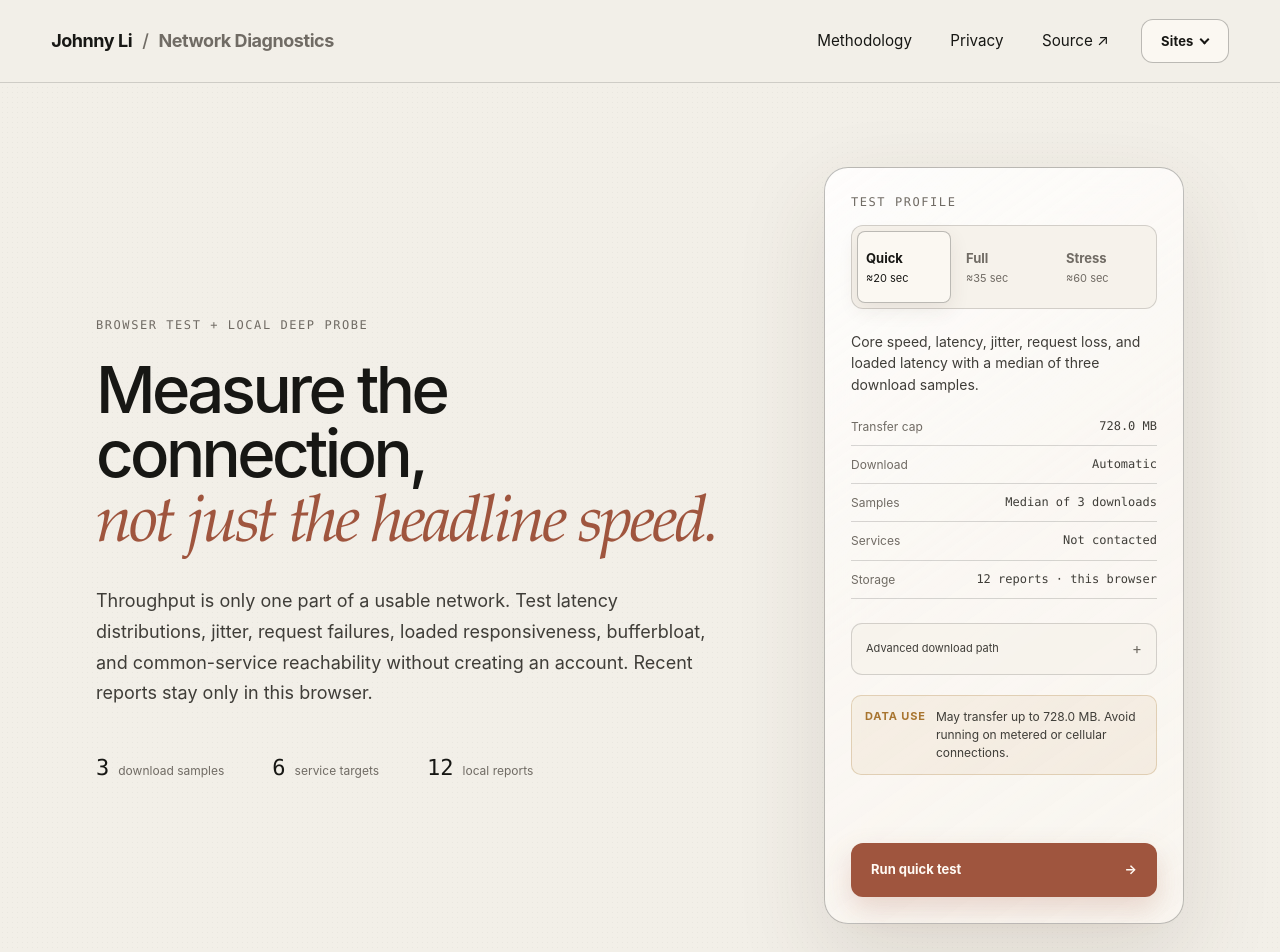
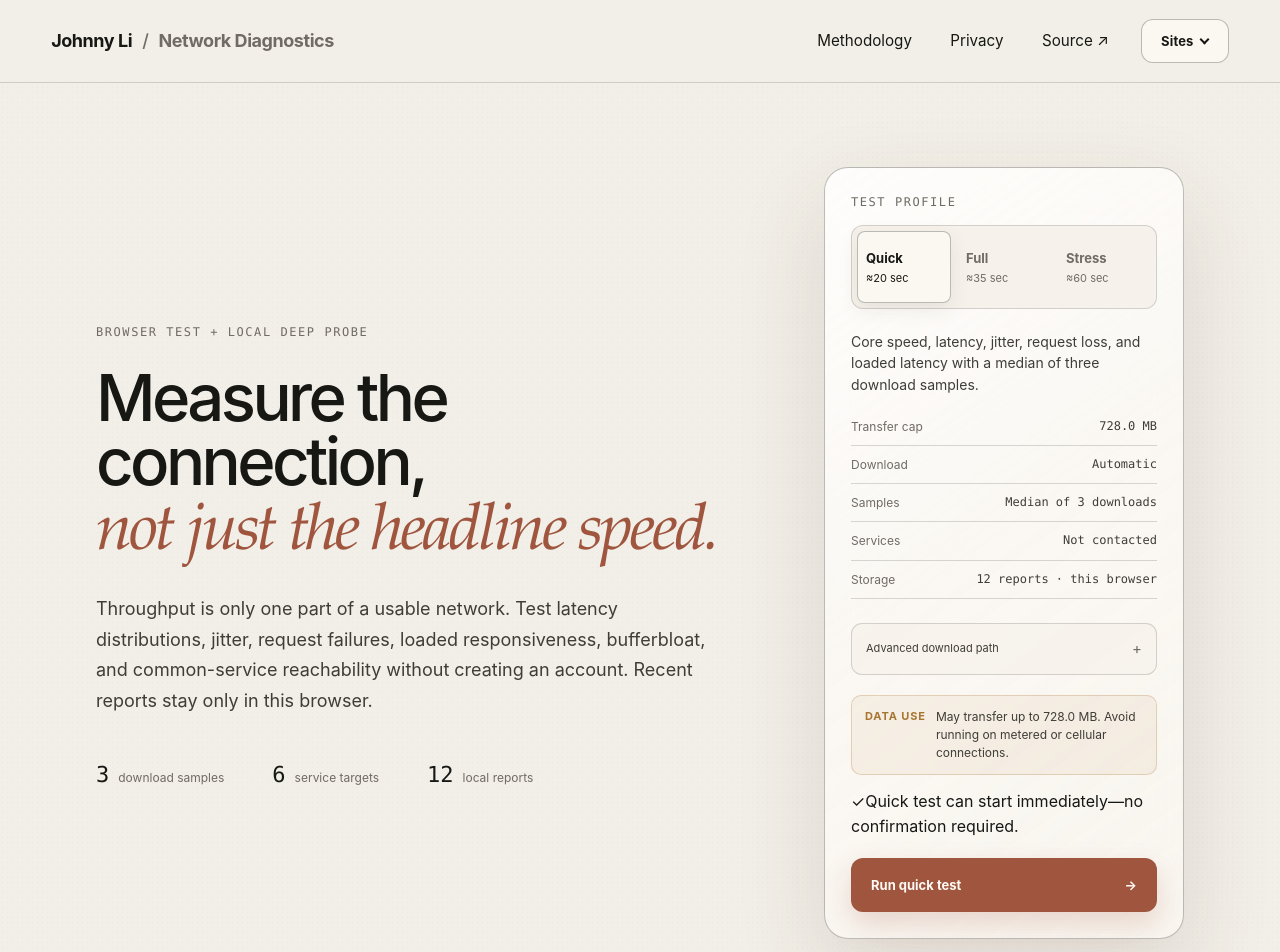
Before and after one commit to JohnnyZLi/Network-Diagnostics-Suite, a React (Vite) app: page / in a window 1280 px wide. Shown: the top 952 px of the page. Built offline with nearby package versions, Linux system fonts and the light colour scheme.

Commit message:
Replace empty confirmation slot with status

```diff
--- a/src/components/TestControls.tsx
+++ b/src/components/TestControls.tsx
@@ -96,15 +96,18 @@ export function TestControls({
         </div>
       </details>
 
-      {!running && (
-        <div className={`data-use-note data-use-note--${mode}`}>
-          <strong>Data use</strong>
-          <span>May transfer up to {formatBytes(transferCap)}. Avoid running on metered or cellular connections.</span>
-        </div>
-      )}
+      <div className={`data-use-note data-use-note--${mode}`}>
+        <strong>Data use</strong>
+        <span>May transfer up to {formatBytes(transferCap)}. Avoid running on metered or cellular connections.</span>
+      </div>
 
       <div className="data-confirmation-slot">
-        {requiresConfirmation && !running && (
+        {running ? (
+          <p className="data-confirmation-status">
+            <span className="data-confirmation-status__mark" aria-hidden="true">•</span>
+            <span>Test in progress. You can stop it at any time.</span>
+          </p>
+        ) : requiresConfirmation ? (
           <label className="data-confirmation">
             <input
               type="checkbox"
@@ -113,6 +116,11 @@ export function TestControls({
             />
             <span>I understand this {config.name.toLowerCase()} test uses significant data.</span>
           </label>
+        ) : (
+          <p className="data-confirmation-status">
+            <span className="data-confirmation-status__mark" aria-hidden="true">✓</span>
+            <span>Quick test can start immediately—no confirmation required.</span>
+          </p>
         )}
       </div>
 
```
